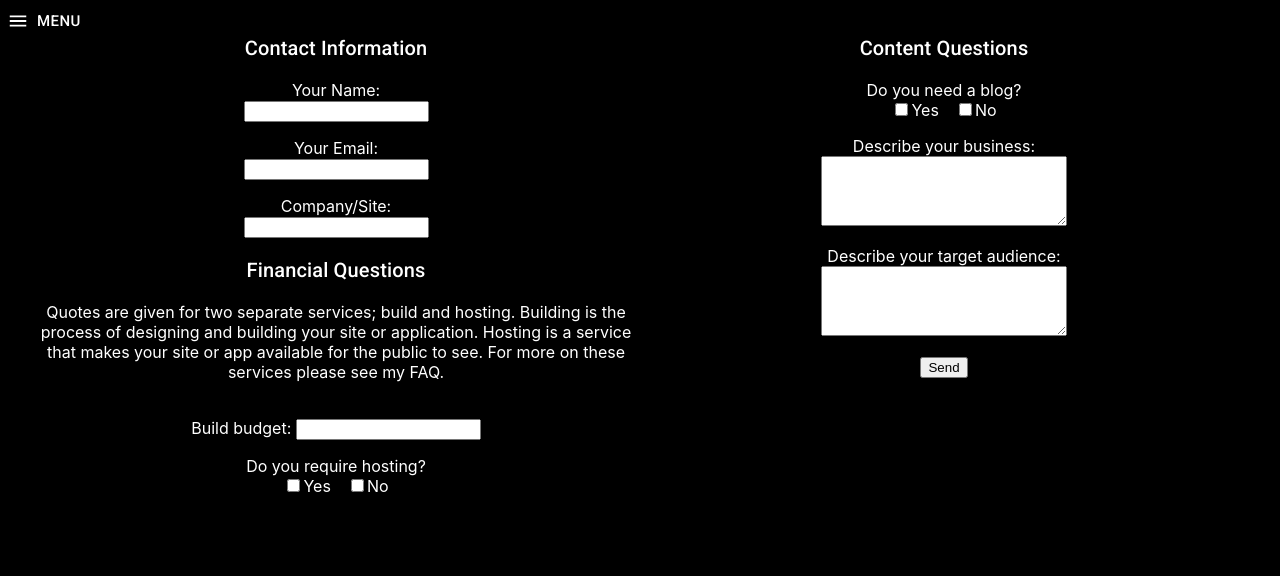
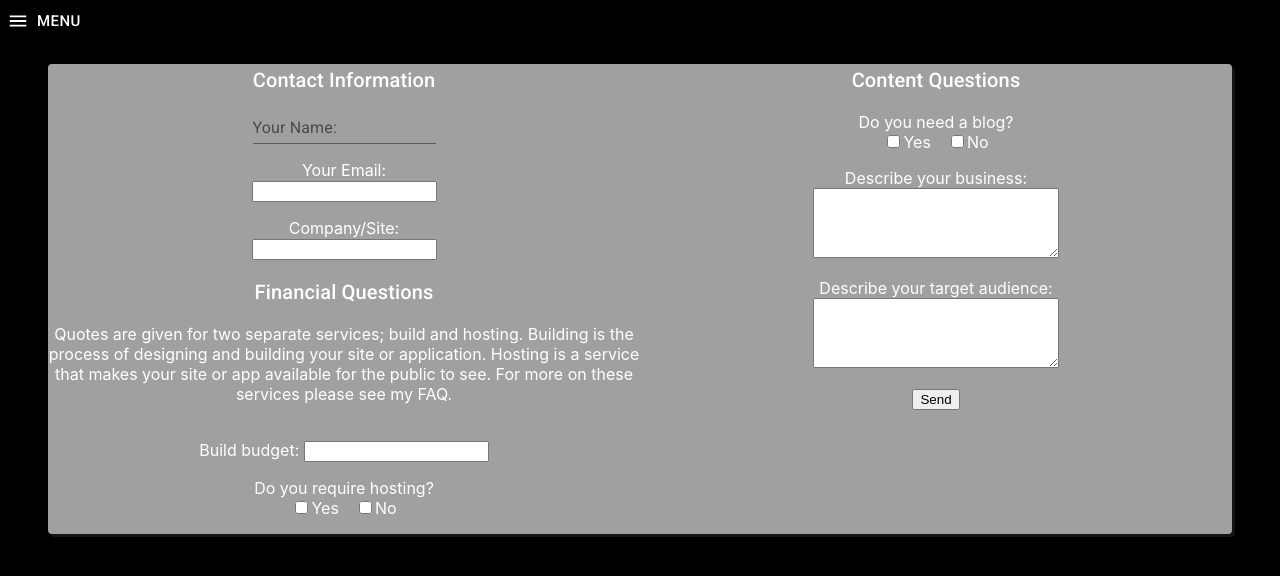
Before and after one commit to lucsedirae/lucsedirae.github.io, a React (Create React App) app: page /questionnaire in a window 1280 px wide. Shown: the top 576 px of the page. Built offline with nearby package versions, Linux system fonts and the light colour scheme.

Commit message:
Updated questionnaire

```diff
--- a/src/components/pages/Questionnaire.js
+++ b/src/components/pages/Questionnaire.js
@@ -2,26 +2,52 @@
 import React from "react";
 
 //* MUI comps, hooks, icons
+import FormControl from "@material-ui/core/FormControl";
 import Container from "@material-ui/core/Container";
 import Grid from "@material-ui/core/Grid";
+import Paper from "@material-ui/core/Paper";
+import TextField from "@material-ui/core/TextField";
 import Typography from "@material-ui/core/Typography";
+import { makeStyles } from "@material-ui/core/styles";
+
+const useStyles = makeStyles({
+  root: {
+    background: "rgb(160,160,160)",
+    margin: "1rem",
+    boxShadow: "3px 3px rgb(20, 20 , 20)",
+    color: "white",
+    marginTop: "2rem",
+  },
+  media: {
+    height: 0,
+    paddingTop: "56.25%",
+  },
+});
 
 //* Exported component
 const Questionnaire = () => {
+  const classes = useStyles();
+
   return (
     <Container style={{ padding: "2rem" }}>
-      {/* <form onSubmit={handleSubmit} name="questionnaire"> */}
-      <form name="questionnaire" method="post">
+      <Paper className={classes.root}>
+        <FormControl name="questionnaire" method="post">
           <Grid container>
             <Grid item xs={12} md={6} align="center">
               <input type="hidden" name="form-name" value="questionnaire" />
               <Typography variant="h6">Contact Information</Typography>
-            <p>
+              <TextField
+                label="Your Name:"
+                id="standard-basic"
+                type="text"
+                name="name"
+              />
+              {/* <p>
                 <label>
                   Your Name: <br />
                   <input type="text" name="name" />
                 </label>
-            </p>
+              </p> */}
               <p>
                 <label>
                   Your Email:
@@ -39,8 +65,8 @@ const Questionnaire = () => {
                 Quotes are given for two separate services; build and hosting.
                 Building is the process of designing and building your site or
                 application. Hosting is a service that makes your site or app
-              available for the public to see. For more on these services please
-              see my FAQ.
+                available for the public to see. For more on these services
+                please see my FAQ.
               </p>
               <p>
                 <br />
@@ -60,7 +86,12 @@ const Questionnaire = () => {
                 <label for="hosting1" style={{ marginRight: "1rem" }}>
                   Yes
                 </label>
-              <input type="checkbox" id="hosting2" name="hosting2" value="No" />
+                <input
+                  type="checkbox"
+                  id="hosting2"
+                  name="hosting2"
+                  value="No"
+                />
                 <label for="hosting2">No</label>
               </p>
             </Grid>
@@ -101,7 +132,8 @@ const Questionnaire = () => {
               </p>
             </Grid>
           </Grid>
-      </form>
+        </FormControl>
+      </Paper>
     </Container>
   );
 };
```
Also changed, not shown: 1 other file (tests, documents, lock files or other folders). Lines whose indentation alone changed are shown as unchanged.
